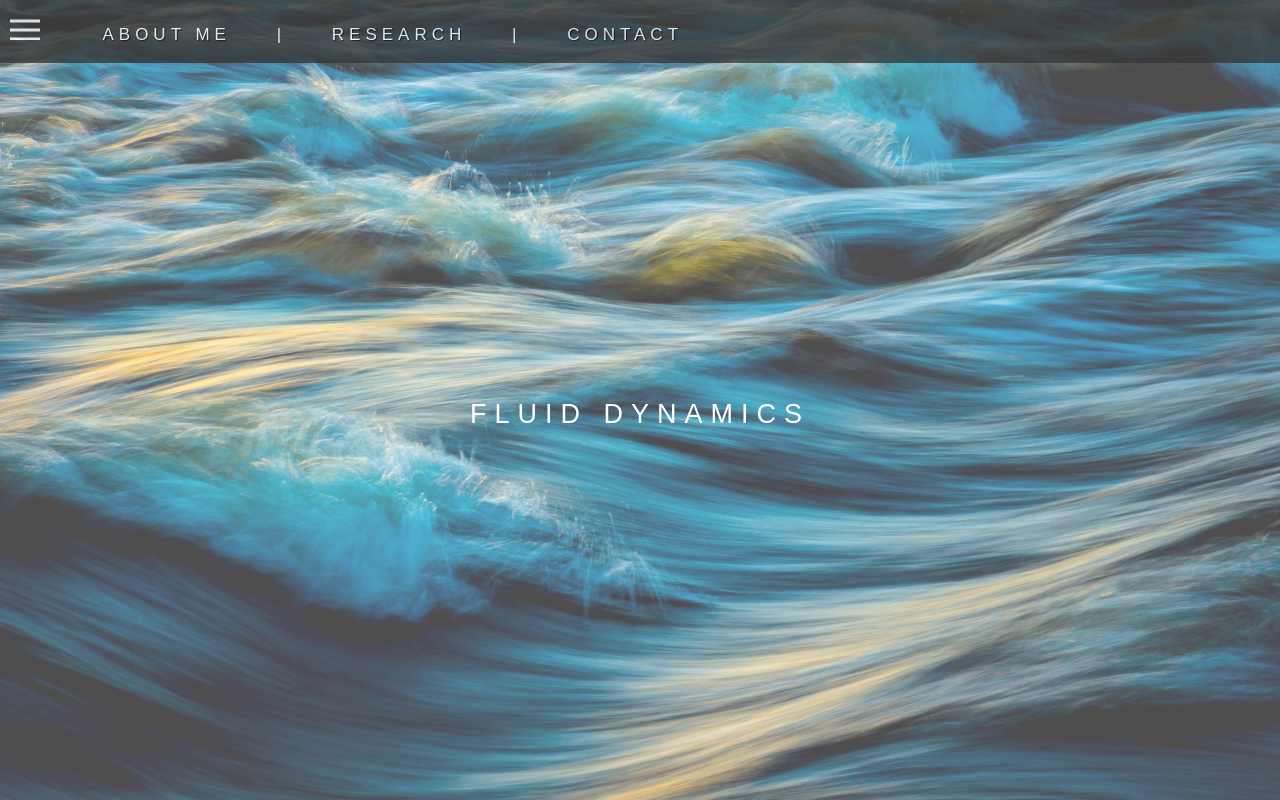
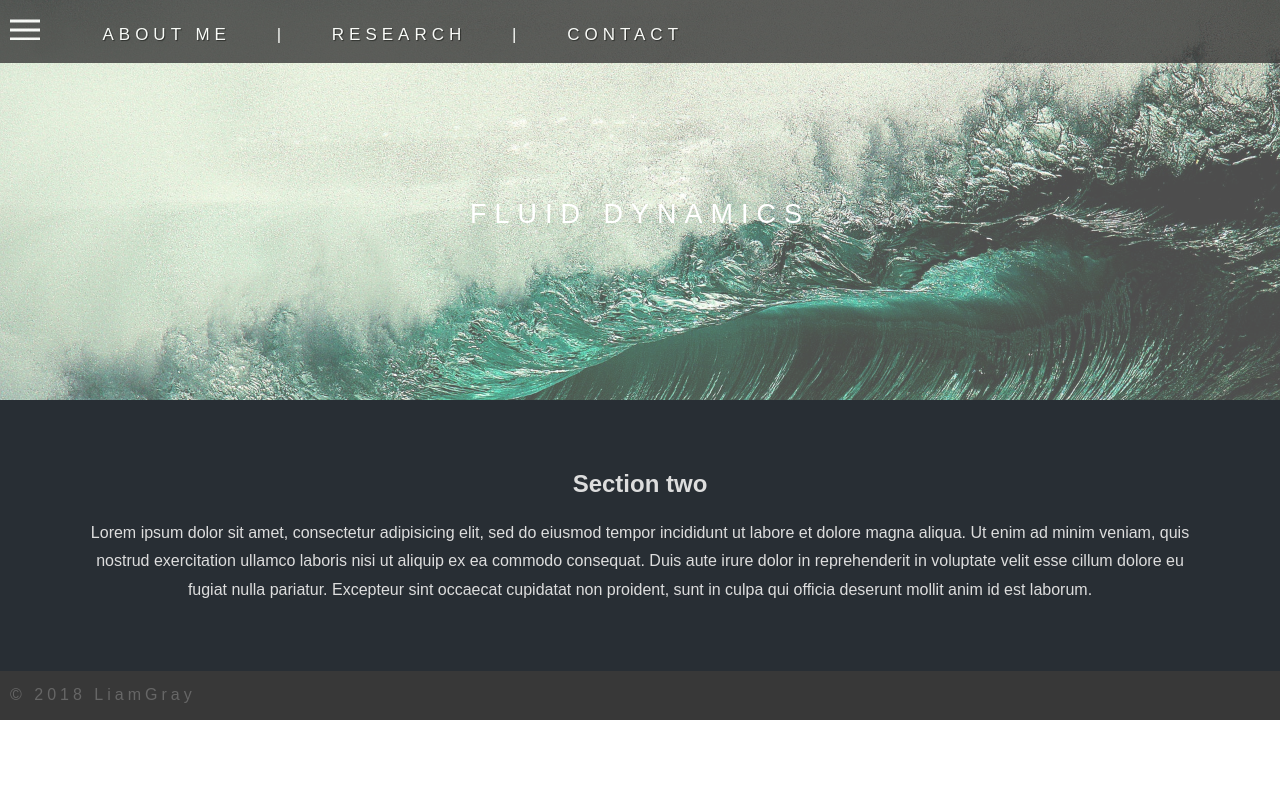
Before and after one commit to sclrg/sclrg.github.io, a plain HTML site: page Website design/contact.html in a window 1280 px wide. Drawn offline with Linux system fonts and the light colour scheme.

Commit message:
Update contact.html

```diff
--- a/Website design/contact.html
+++ b/Website design/contact.html
@@ -47,7 +47,7 @@
       }
     </script>
 
-      <div class="pimg1">
+      <div class="pimg3">
         <div class="ptext">
           <span class="border trans">
             Fluid Dynamics
```
